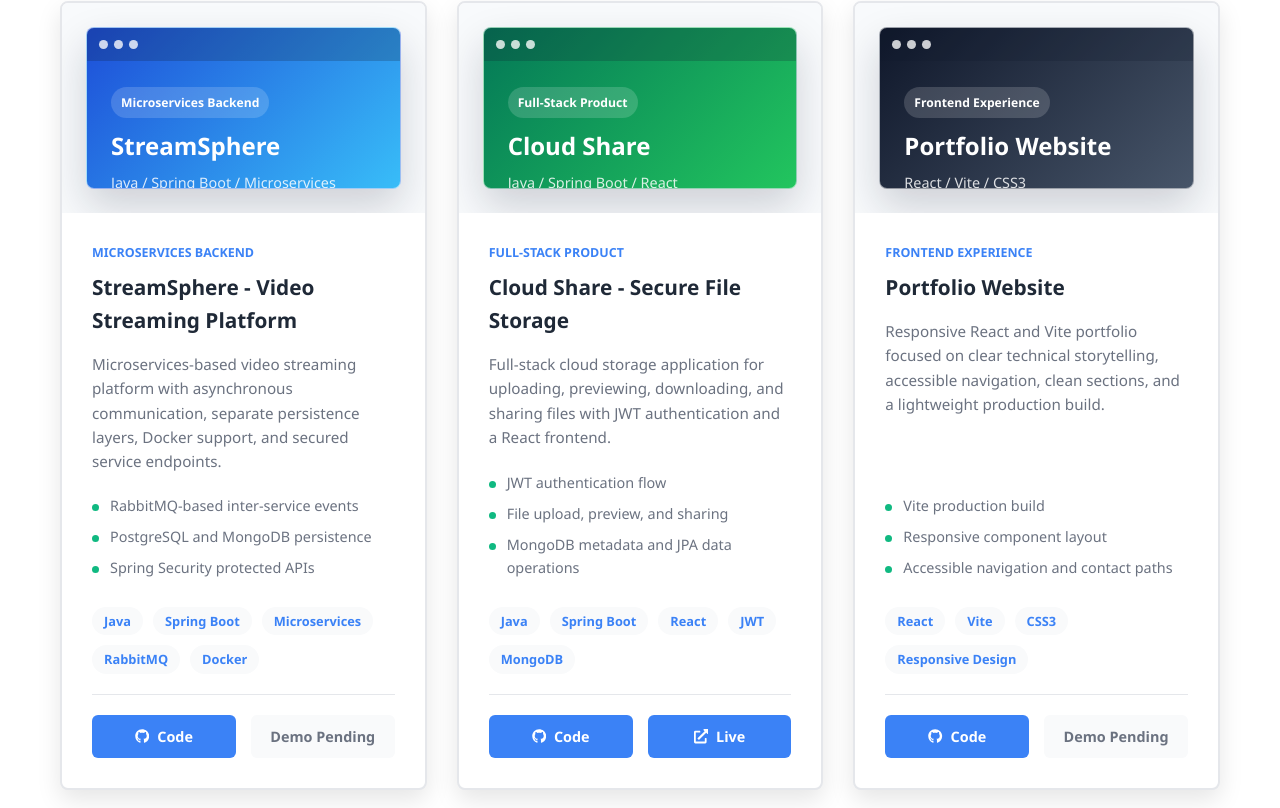
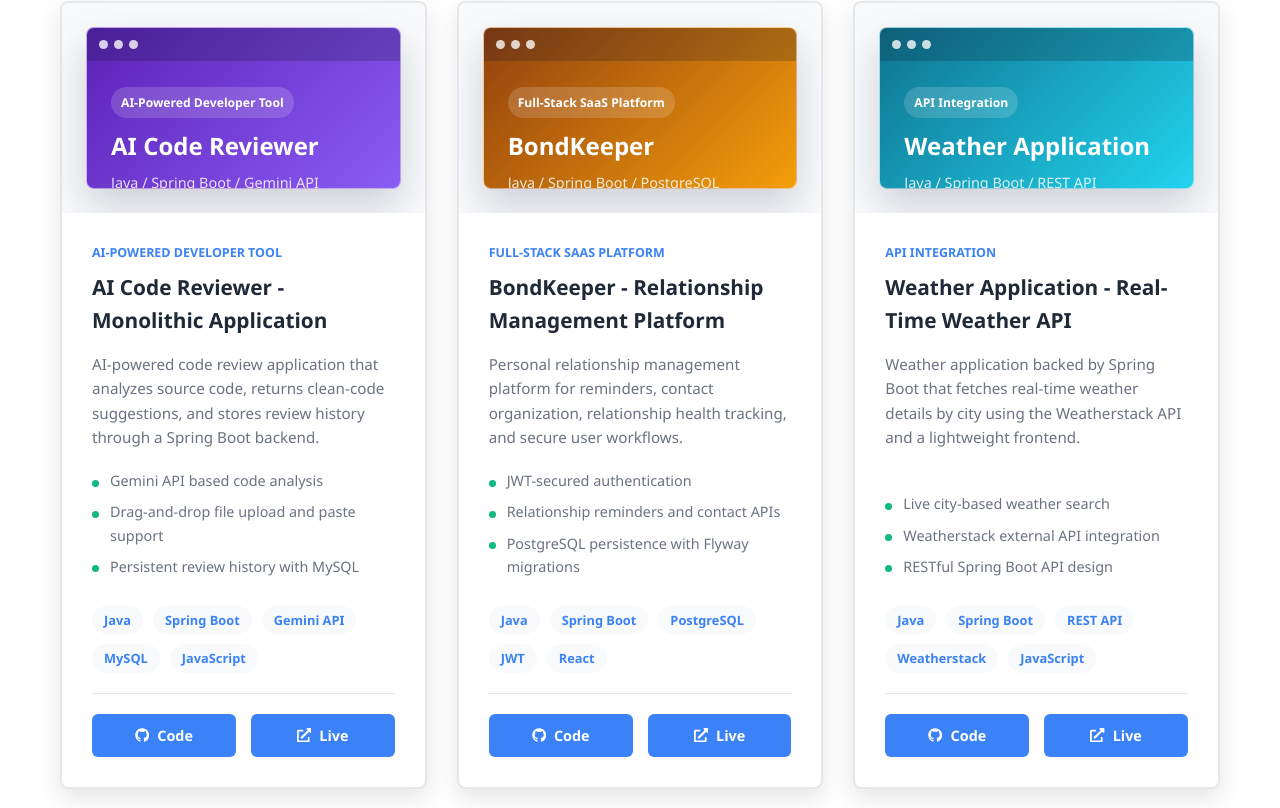
Before and after one commit to programer12345anwar/portfolio-website, a React (Vite) app: page / in a window 1280 px wide. Shown: the part 3972-4780 px from the top of the page. Built offline with nearby package versions, Linux system fonts and the light colour scheme.

Commit message:
Added latest projects in projects section

```diff
--- a/src/components/Projects.css
+++ b/src/components/Projects.css
@@ -70,6 +70,18 @@
 
 .project-visual.slate {
   background: linear-gradient(135deg, #0f172a 0%, #475569 100%);
+}
+
+.project-visual.violet {
+  background: linear-gradient(135deg, #5b21b6 0%, #8b5cf6 100%);
+}
+
+.project-visual.amber {
+  background: linear-gradient(135deg, #92400e 0%, #f59e0b 100%);
+}
+
+.project-visual.cyan {
+  background: linear-gradient(135deg, #0e7490 0%, #22d3ee 100%);
 }
 
 .visual-toolbar {
@@ -216,6 +228,7 @@
 .project-link:hover {
   background: var(--accent-color);
   transform: translateY(-2px);
+  color: var(--white);
 }
 
 .project-link-disabled {
--- a/src/components/Projects.jsx
+++ b/src/components/Projects.jsx
@@ -53,51 +53,52 @@ function Projects() {
     },
     {
       id: 4,
-      title: "StreamSphere - Video Streaming Platform",
-      category: "Microservices Backend",
+      title: "AI Code Reviewer - Monolithic Application",
+      category: "AI-Powered Developer Tool",
       description:
-        "Microservices-based video streaming platform with asynchronous communication, separate persistence layers, Docker support, and secured service endpoints.",
+        "AI-powered code review application that analyzes source code, returns clean-code suggestions, and stores review history through a Spring Boot backend.",
       highlights: [
-        "RabbitMQ-based inter-service events",
-        "PostgreSQL and MongoDB persistence",
-        "Spring Security protected APIs",
+        "Gemini API based code analysis",
+        "Drag-and-drop file upload and paste support",
+        "Persistent review history with MySQL",
       ],
-      tags: ["Java", "Spring Boot", "Microservices", "RabbitMQ", "Docker"],
-      accent: "blue",
-      github: "https://github.com/programer12345anwar/YouTube-Clone",
-      live: "",
+      tags: ["Java", "Spring Boot", "Gemini API", "MySQL", "JavaScript"],
+      accent: "violet",
+      github:
+        "https://github.com/programer12345anwar/AI-Code-Reviewer-Monolithic-Application",
+      live: "https://ai-code-reviewer-monolithic-applica-gray.vercel.app/",
     },
     {
       id: 5,
-      title: "Cloud Share - Secure File Storage",
-      category: "Full-Stack Product",
+      title: "BondKeeper - Relationship Management Platform",
+      category: "Full-Stack SaaS Platform",
       description:
-        "Full-stack cloud storage application for uploading, previewing, downloading, and sharing files with JWT authentication and a React frontend.",
+        "Personal relationship management platform for reminders, contact organization, relationship health tracking, and secure user workflows.",
       highlights: [
-        "JWT authentication flow",
-        "File upload, preview, and sharing",
-        "MongoDB metadata and JPA data operations",
+        "JWT-secured authentication",
+        "Relationship reminders and contact APIs",
+        "PostgreSQL persistence with Flyway migrations",
       ],
-      tags: ["Java", "Spring Boot", "React", "JWT", "MongoDB"],
-      accent: "green",
-      github: "https://github.com/programer12345anwar/cloud-share-backend",
-      live: "https://cloud-share-web-app.vercel.app/",
+      tags: ["Java", "Spring Boot", "PostgreSQL", "JWT", "React"],
+      accent: "amber",
+      github: "https://github.com/programer12345anwar/bondkeeper-platform",
+      live: "https://bondkeeper-platform.vercel.app/login",
     },
     {
       id: 6,
-      title: "Portfolio Website",
-      category: "Frontend Experience",
+      title: "Weather Application - Real-Time Weather API",
+      category: "API Integration",
       description:
-        "Responsive React and Vite portfolio focused on clear technical storytelling, accessible navigation, clean sections, and a lightweight production build.",
+        "Weather application backed by Spring Boot that fetches real-time weather details by city using the Weatherstack API and a lightweight frontend.",
       highlights: [
-        "Vite production build",
-        "Responsive component layout",
-        "Accessible navigation and contact paths",
+        "Live city-based weather search",
+        "Weatherstack external API integration",
+        "RESTful Spring Boot API design",
       ],
-      tags: ["React", "Vite", "CSS3", "Responsive Design"],
-      accent: "slate",
-      github: "https://github.com/programer12345anwar/portfolio-using-react",
-      live: "",
+      tags: ["Java", "Spring Boot", "REST API", "Weatherstack", "JavaScript"],
+      accent: "cyan",
+      github: "https://github.com/programer12345anwar/Weather_Application",
+      live: "https://weather-api-nine-topaz.vercel.app/",
     },
   ];
 
```
